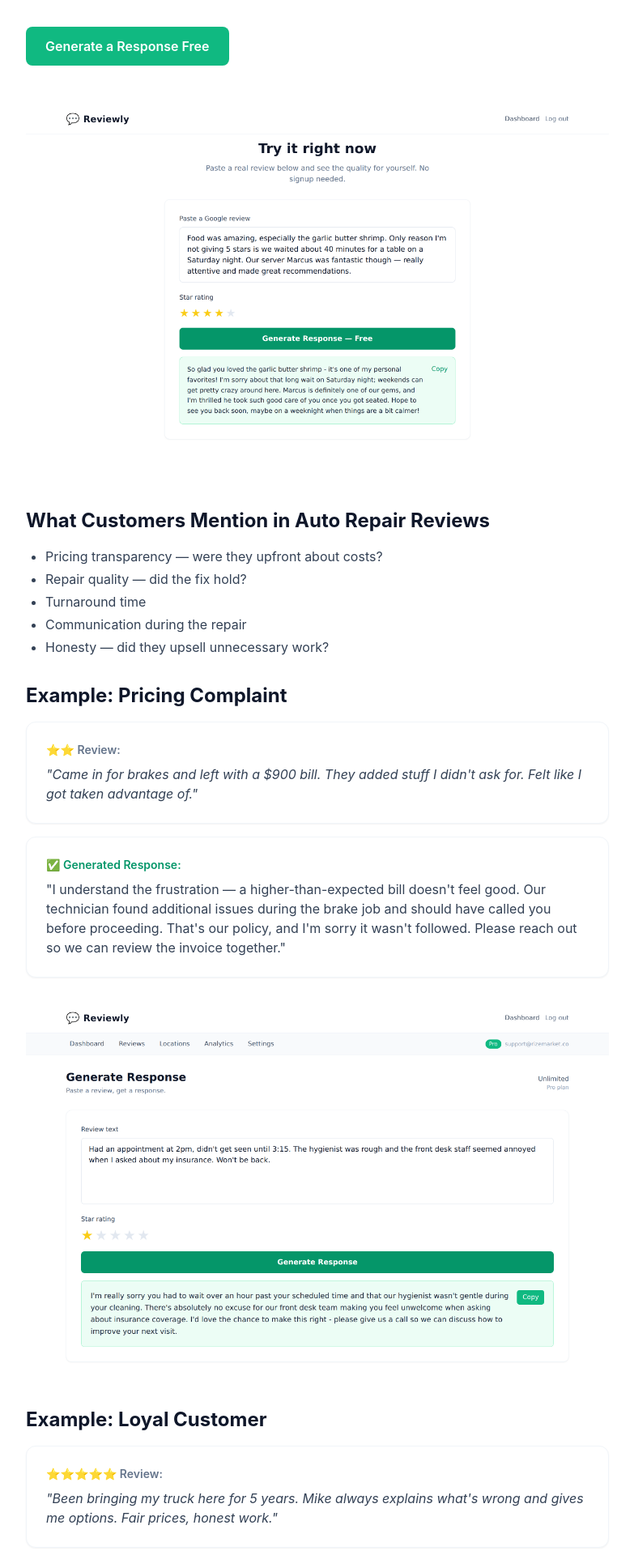
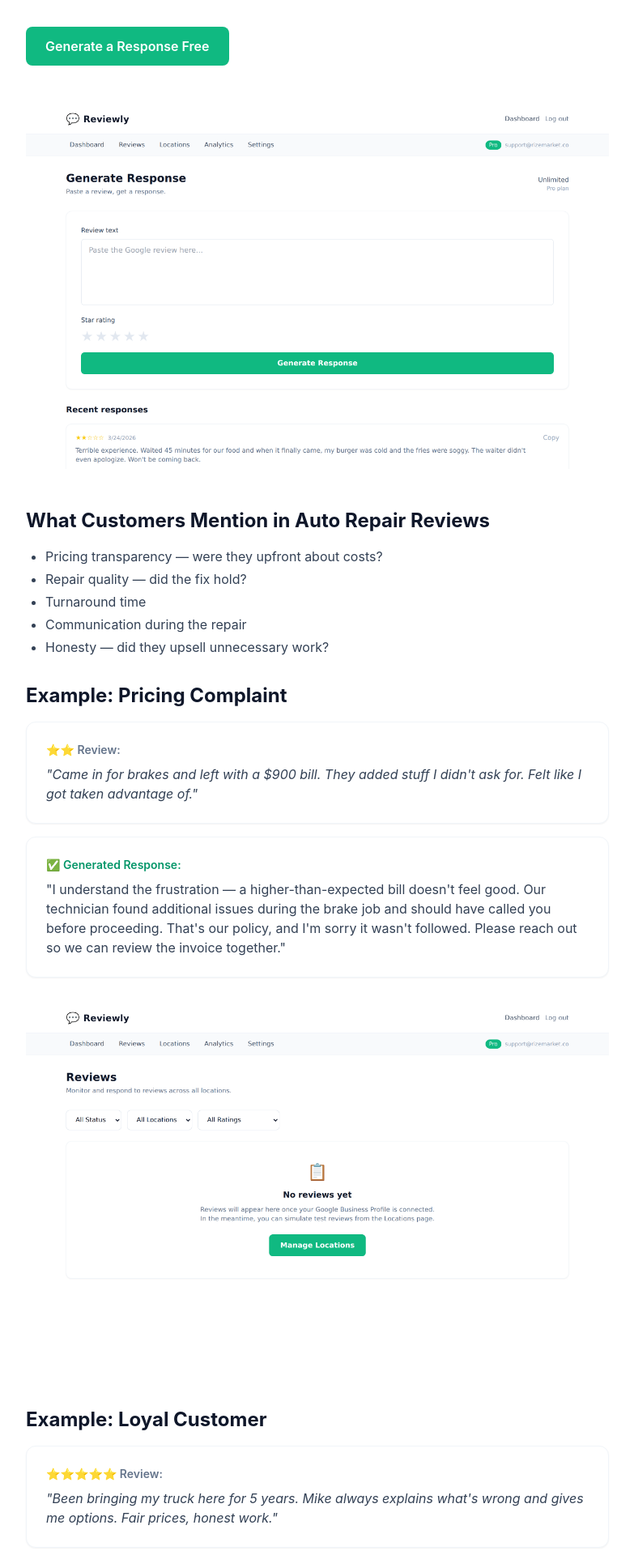
Before and after one commit to Soren-dev931/review-reply-app, a Next.js app: page /uses/auto-repair-review-response-examples in a window 1280 px wide. Shown: the part 340-2260 px from the top of the page at 81% size, without its empty margins (248-1031 px from the left). Built offline with nearby package versions, Linux system fonts and the light colour scheme; no server answers.

Commit message:
fix: swap demo screenshots for neutral app UI on auto-repair page

```diff
--- a/src/app/uses/auto-repair-review-response-examples/page.tsx
+++ b/src/app/uses/auto-repair-review-response-examples/page.tsx
@@ -26,11 +26,11 @@ export default function AutoRepairReviewResponseExamples() {
         Generate a Response Free
       </a>
 
-      {/* IMAGE: Reviewly generating a response to an auto repair shop review */}
+      {/* IMAGE: Reviewly dashboard showing review responses */}
       <div className="rounded-lg overflow-hidden mb-12">
                 <img
-                  src="/images/screenshots/demo-response-generated.webp"
-                  alt="Reviewly generating an auto repair review response - auto repair review response examples"
+                  src="/images/screenshots/dashboard-main.webp"
+                  alt="Reviewly dashboard for managing auto repair review responses"
                   className="w-full h-auto rounded-lg"
                   loading="lazy"
                 />
@@ -59,11 +59,11 @@ export default function AutoRepairReviewResponseExamples() {
         <p className="text-navy-700">"I understand the frustration — a higher-than-expected bill doesn't feel good. Our technician found additional issues during the brake job and should have called you before proceeding. That's our policy, and I'm sorry it wasn't followed. Please reach out so we can review the invoice together."</p>
       </div>
 
-      {/* IMAGE: Positive auto repair review with response mentioning the mechanic by name */}
+      {/* IMAGE: Reviews list in Reviewly app */}
       <div className="rounded-lg overflow-hidden mb-12">
                 <img
-                  src="/images/screenshots/dashboard-response-generated.webp"
-                  alt="Positive auto shop review with personalized response - auto repair review response examples"
+                  src="/images/screenshots/reviews-dashboard.webp"
+                  alt="Reviewly reviews dashboard - manage and respond to auto shop reviews"
                   className="w-full h-auto rounded-lg"
                   loading="lazy"
                 />
@@ -91,11 +91,11 @@ export default function AutoRepairReviewResponseExamples() {
         Reviewly helps shop owners respond quickly between jobs. No drafting, no wordsmithing. Just paste, generate, and post.
       </p>
 
-      {/* IMAGE: Auto shop owner checking reviews on phone between repairs */}
+      {/* IMAGE: Mobile view of Reviewly */}
       <div className="rounded-lg overflow-hidden mb-12">
                 <img
-                  src="/images/screenshots/dashboard-response-generated.webp"
-                  alt="Shop owner responding to reviews on phone - auto repair review response examples"
+                  src="/images/screenshots/mobile-dashboard.webp"
+                  alt="Reviewly mobile app - respond to auto shop reviews from your phone"
                   className="w-full h-auto rounded-lg"
                   loading="lazy"
                 />
```
